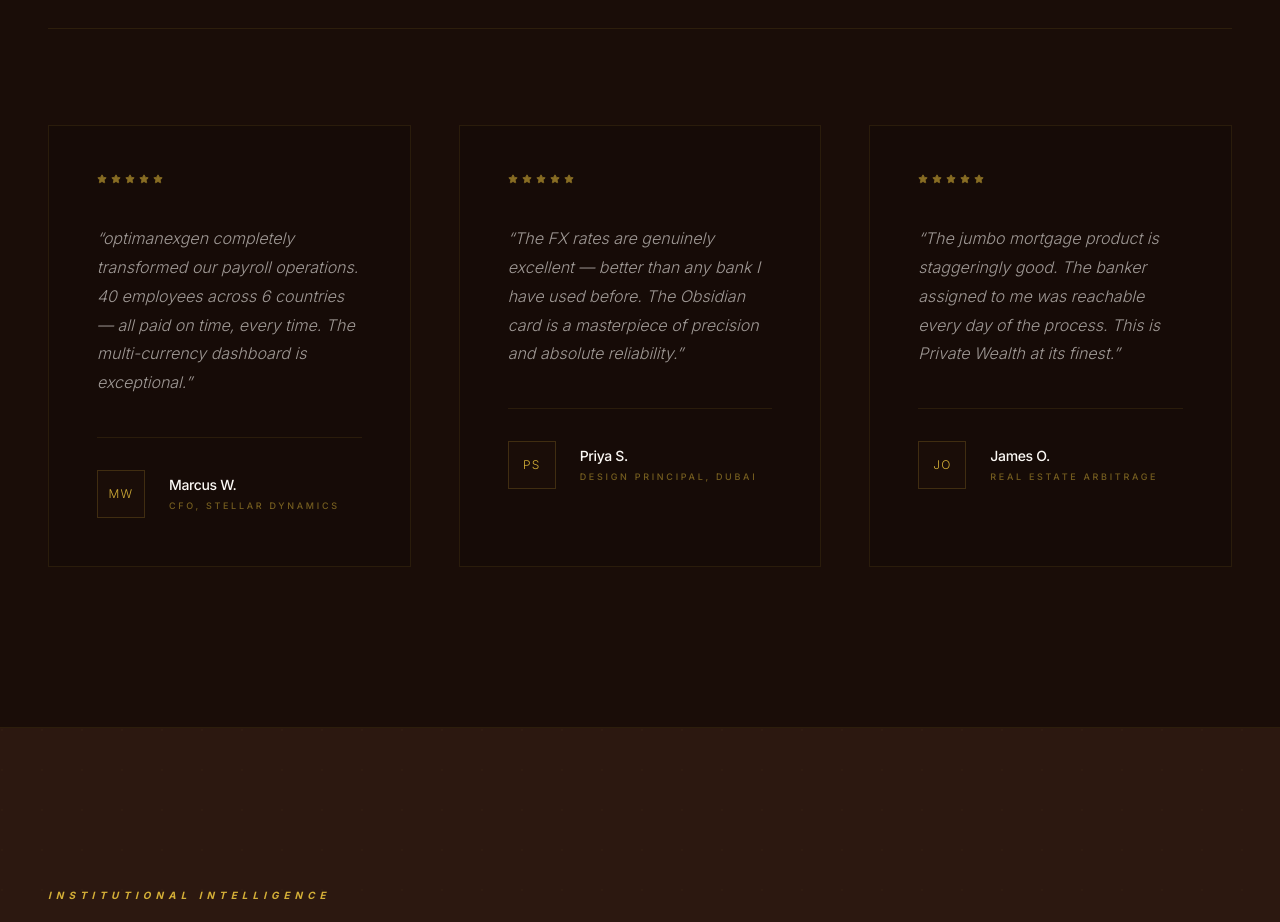
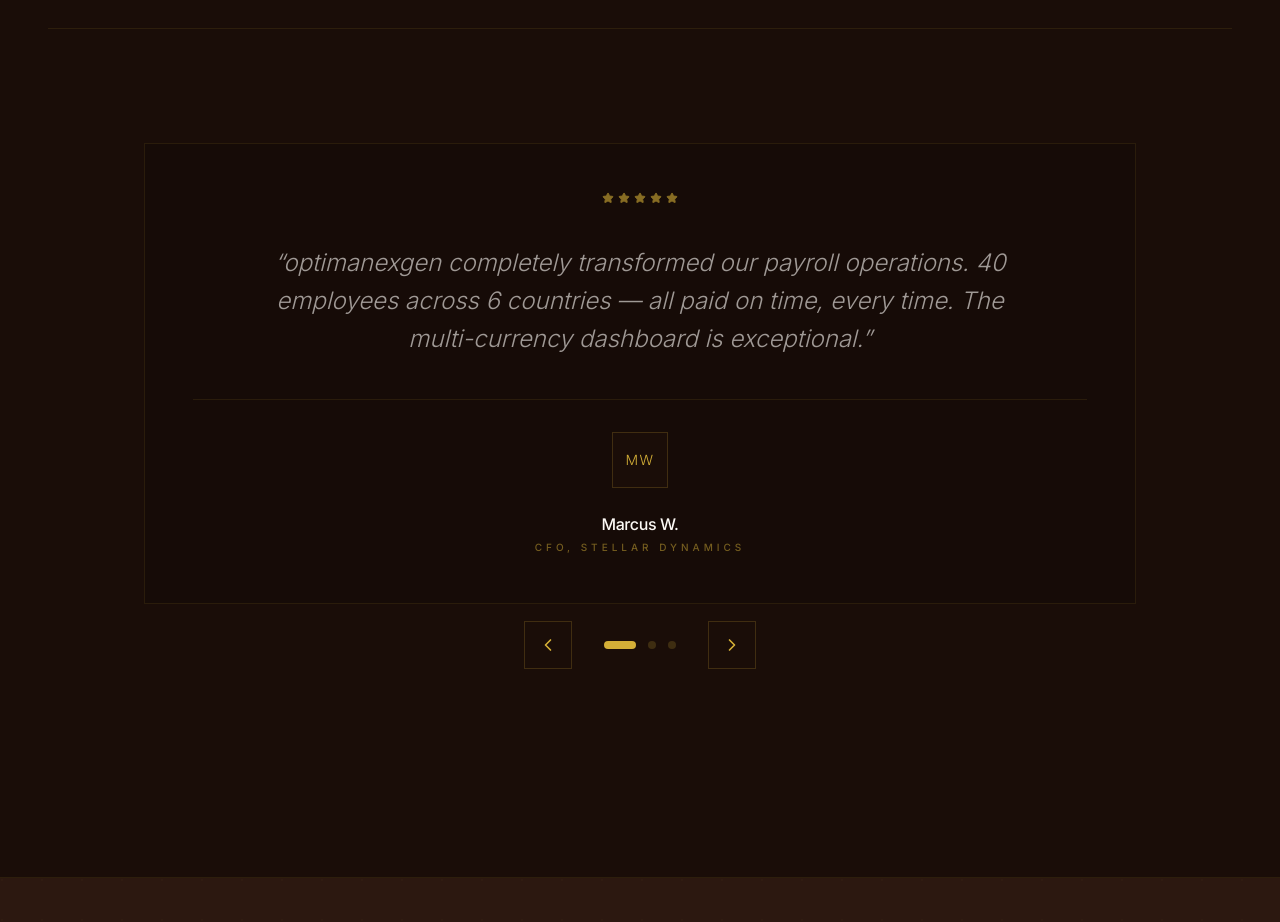
Before and after one commit to 24capitalsinc-maker/frontend, a Next.js app: page / in a window 1280 px wide. Shown: the part 6840-7762 px from the top of the page. Built offline with nearby package versions, Linux system fonts and the light colour scheme; no server answers.

Commit message:
feat: implement dynamic testimonial carousel on landing page

```diff
--- a/app/page.tsx
+++ b/app/page.tsx
@@ -6,6 +6,7 @@ import { Shield, CreditCard, Send, Smartphone, ArrowRight, CheckCircle2, Globe,
 import { useEffect, useRef, useState } from 'react'
 import { useSettingsStore } from '@/store/useSettingsStore'
 import Footer from '@/components/Footer'
+import TestimonialCarousel from '@/components/TestimonialCarousel'
 
 export default function HomePage() {
     const { settings, fetchSettings } = useSettingsStore()
@@ -359,8 +360,8 @@ export default function HomePage() {
                         <p className="text-accent/40 text-[10px] uppercase tracking-[0.3em] font-medium mb-2">Trusted by 2.8M Institutional Members</p>
                     </motion.div>
 
-                    <div className="grid grid-cols-1 md:grid-cols-3 gap-12">
-                        {[
+                    <TestimonialCarousel
+                        testimonials={[
                             {
                                 name: "Marcus W.",
                                 role: "CFO, Stellar Dynamics",
@@ -379,34 +380,8 @@ export default function HomePage() {
                                 text: "The jumbo mortgage product is staggeringly good. The banker assigned to me was reachable every day of the process. This is Private Wealth at its finest.",
                                 avatar: "JO"
                             }
-                        ].map((review, i) => (
-                            <motion.div
-                                key={i}
-                                initial={{ opacity: 0, y: 30 }}
-                                whileInView={{ opacity: 1, y: 0 }}
-                                viewport={{ once: true as const }}
-                                transition={{ delay: i * 0.15, duration: 1 }}
-                                className="bg-primary-dark/30 border border-gold/10 hover:border-gold/30 p-12 flex flex-col gap-10 transition-all duration-700 group relative overflow-hidden"
-                            >
-                                <div className="absolute top-0 left-0 w-full h-[1px] bg-gradient-to-r from-transparent via-gold/20 to-transparent scale-x-0 group-hover:scale-x-100 transition-transform duration-1000" />
-                                <div className="flex gap-1 opacity-60">
-                                    {[1, 2, 3, 4, 5].map((j) => (
-                                        <Star key={j} size={10} className="text-gold fill-gold" />
-                                    ))}
-                                </div>
-                                <p className="text-accent/60 text-base leading-[1.8] font-light italic">&ldquo;{review.text}&rdquo;</p>
-                                <div className="flex items-center gap-6 pt-8 border-t border-gold/10">
-                                    <div className="w-12 h-12 bg-primary border border-gold/20 flex items-center justify-center text-gold font-sans font-light text-xs tracking-widest uppercase">
-                                        {review.avatar}
-                                    </div>
-                                    <div>
-                                        <p className="text-accent font-medium text-sm tracking-tight">{review.name}</p>
-                                        <p className="text-gold/50 text-[9px] uppercase tracking-[0.3em] font-medium mt-1">{review.role}</p>
-                                    </div>
-                                </div>
-                            </motion.div>
-                        ))}
-                    </div>
+                        ]}
+                    />
                 </div>
             </section>
 
--- /dev/null
+++ b/components/TestimonialCarousel.tsx
@@ -0,0 +1,146 @@
+'use client'
+import { useState, useEffect, useCallback } from 'react'
+import { motion, AnimatePresence } from 'framer-motion'
+import { Star, ChevronLeft, ChevronRight } from 'lucide-react'
+
+interface Testimonial {
+    name: string
+    role: string
+    text: string
+    avatar: string
+}
+
+interface TestimonialCarouselProps {
+    testimonials: Testimonial[]
+}
+
+export default function TestimonialCarousel({ testimonials }: TestimonialCarouselProps) {
+    const [currentIndex, setCurrentIndex] = useState(0)
+    const [direction, setDirection] = useState(0)
+
+    const slideVariants = {
+        enter: (direction: number) => ({
+            x: direction > 0 ? 1000 : -1000,
+            opacity: 0
+        }),
+        center: {
+            zIndex: 1,
+            x: 0,
+            opacity: 1
+        },
+        exit: (direction: number) => ({
+            zIndex: 0,
+            x: direction < 0 ? 1000 : -1000,
+            opacity: 0
+        })
+    }
+
+    const swipeConfidenceThreshold = 10000
+    const swipePower = (offset: number, velocity: number) => {
+        return Math.abs(offset) * velocity
+    }
+
+    const paginate = useCallback((newDirection: number) => {
+        setDirection(newDirection)
+        setCurrentIndex((prevIndex) => (prevIndex + newDirection + testimonials.length) % testimonials.length)
+    }, [testimonials.length])
+
+    useEffect(() => {
+        const timer = setInterval(() => {
+            paginate(1)
+        }, 8000)
+        return () => clearInterval(timer)
+    }, [paginate])
+
+    return (
+        <div className="relative w-full max-w-5xl mx-auto overflow-hidden px-4 py-12">
+            <div className="relative h-[450px] sm:h-[400px] flex items-center justify-center">
+                <AnimatePresence initial={false} custom={direction}>
+                    <motion.div
+                        key={currentIndex}
+                        custom={direction}
+                        variants={slideVariants}
+                        initial="enter"
+                        animate="center"
+                        exit="exit"
+                        transition={{
+                            x: { type: "spring", stiffness: 300, damping: 30 },
+                            opacity: { duration: 0.5 }
+                        }}
+                        drag="x"
+                        dragConstraints={{ left: 0, right: 0 }}
+                        dragElastic={1}
+                        onDragEnd={(e, { offset, velocity }) => {
+                            const swipe = swipePower(offset.x, velocity.x)
+
+                            if (swipe < -swipeConfidenceThreshold) {
+                                paginate(1)
+                            } else if (swipe > swipeConfidenceThreshold) {
+                                paginate(-1)
+                            }
+                        }}
+                        className="absolute w-full"
+                    >
+                        <div className="bg-primary-dark/30 border border-gold/10 hover:border-gold/30 p-8 sm:p-12 flex flex-col gap-8 sm:gap-10 transition-all duration-700 group relative overflow-hidden">
+                            <div className="absolute top-0 left-0 w-full h-[1px] bg-gradient-to-r from-transparent via-gold/20 to-transparent scale-x-0 group-hover:scale-x-100 transition-transform duration-1000" />
+
+                            <div className="flex justify-center gap-1 opacity-60">
+                                {[1, 2, 3, 4, 5].map((j) => (
+                                    <Star key={j} size={12} className="text-gold fill-gold" />
+                                ))}
+                            </div>
+
+                            <p className="text-accent/60 text-lg sm:text-2xl leading-[1.6] font-light italic text-center max-w-3xl mx-auto">
+                                &ldquo;{testimonials[currentIndex].text}&rdquo;
+                            </p>
+
+                            <div className="flex flex-col items-center gap-6 pt-8 border-t border-gold/10">
+                                <div className="w-14 h-14 bg-primary border border-gold/20 flex items-center justify-center text-gold font-sans font-light text-sm tracking-widest uppercase">
+                                    {testimonials[currentIndex].avatar}
+                                </div>
+                                <div className="text-center">
+                                    <p className="text-accent font-medium text-base tracking-tight">{testimonials[currentIndex].name}</p>
+                                    <p className="text-gold/50 text-[10px] uppercase tracking-[0.4em] font-medium mt-1">{testimonials[currentIndex].role}</p>
+                                </div>
+                            </div>
+                        </div>
+                    </motion.div>
+                </AnimatePresence>
+            </div>
+
+            {/* Navigation Controls */}
+            <div className="flex justify-center items-center gap-8 mt-12">
+                <button
+                    onClick={() => paginate(-1)}
+                    className="w-12 h-12 border border-gold/20 flex items-center justify-center text-gold hover:bg-gold hover:text-primary transition-all group"
+                    aria-label="Previous testimonial"
+                >
+                    <ChevronLeft size={20} className="group-active:scale-90 transition-transform" />
+                </button>
+
+                <div className="flex gap-3">
+                    {testimonials.map((_, i) => (
+                        <button
+                            key={i}
+                            onClick={() => {
+                                setDirection(i > currentIndex ? 1 : -1)
+                                setCurrentIndex(i)
+                            }}
+                            className={`w-2 h-2 rounded-full transition-all duration-500 ${i === currentIndex ? 'bg-gold w-8' : 'bg-gold/20 hover:bg-gold/40'
+                                }`}
+                            aria-label={`Go to slide ${i + 1}`}
+                        />
+                    ))}
+                </div>
+
+                <button
+                    onClick={() => paginate(1)}
+                    className="w-12 h-12 border border-gold/20 flex items-center justify-center text-gold hover:bg-gold hover:text-primary transition-all group"
+                    aria-label="Next testimonial"
+                >
+                    <ChevronRight size={20} className="group-active:scale-90 transition-transform" />
+                </button>
+            </div>
+        </div>
+    )
+}
```
